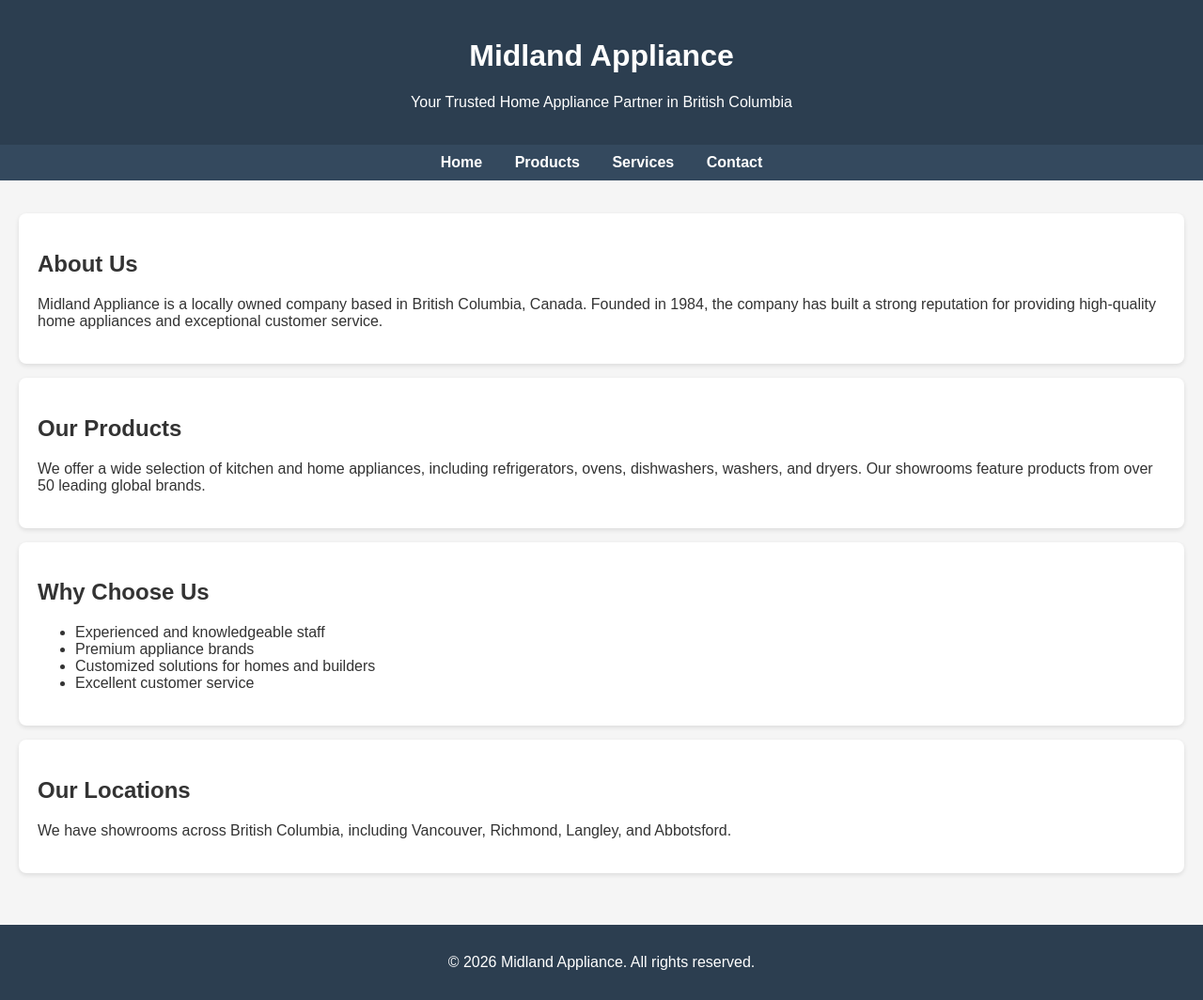
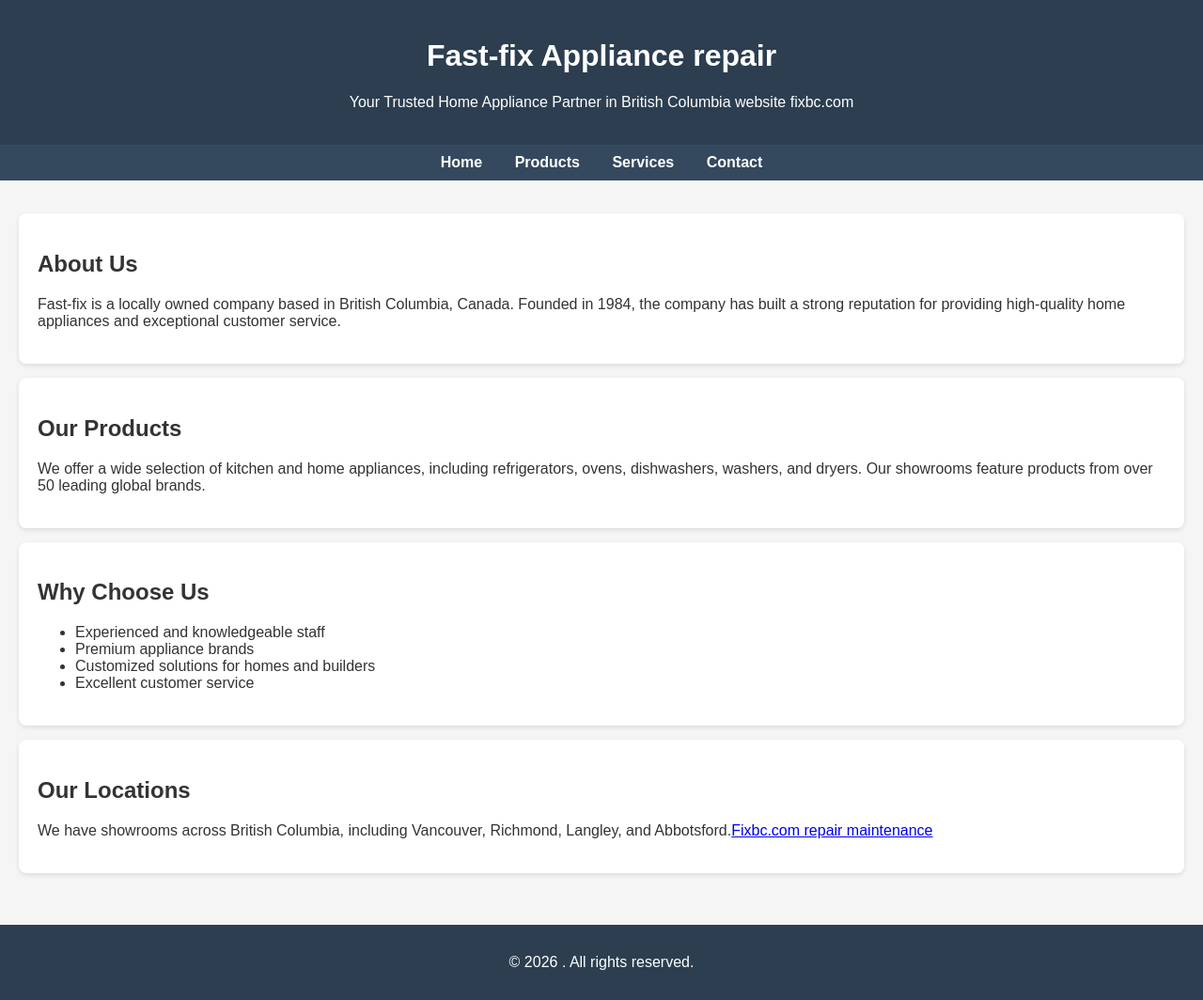
Before and after one commit to Oscarrain9/basicle, a plain HTML site: page tag/wrpoli.html in a window 1280 px wide. Shown: the whole page at 94% size. Drawn offline with Linux system fonts and the light colour scheme.

Commit message:
Update wrpoli.html

```diff
--- a/tag/wrpoli.html
+++ b/tag/wrpoli.html
@@ -61,8 +61,8 @@
 <body>
 
 <header>
-    <h1>Midland Appliance</h1>
-    <p>Your Trusted Home Appliance Partner in British Columbia</p>
+    <h1>Fast-fix Appliance repair </h1>
+    <p>Your Trusted Home Appliance Partner in British Columbia website fixbc.com</p>
 </header>
 
 <nav>
@@ -77,7 +77,7 @@
     <div class="card">
         <h2>About Us</h2>
         <p>
-            Midland Appliance is a locally owned company based in British Columbia, Canada.
+            Fast-fix is a locally owned company based in British Columbia, Canada.
             Founded in 1984, the company has built a strong reputation for providing high-quality
             home appliances and exceptional customer service.
         </p>
@@ -106,14 +106,14 @@
         <h2>Our Locations</h2>
         <p>
             We have showrooms across British Columbia, including Vancouver, Richmond,
-            Langley, and Abbotsford.
+            Langley, and Abbotsford.<a href="https://fixbc.com">Fixbc.com  repair maintenance </a>
         </p>
     </div>
 
 </div>
 
 <footer>
-    <p>&copy; 2026 Midland Appliance. All rights reserved.</p>
+    <p>&copy; 2026 . All rights reserved.</p>
 </footer>
 
 </body>
```
